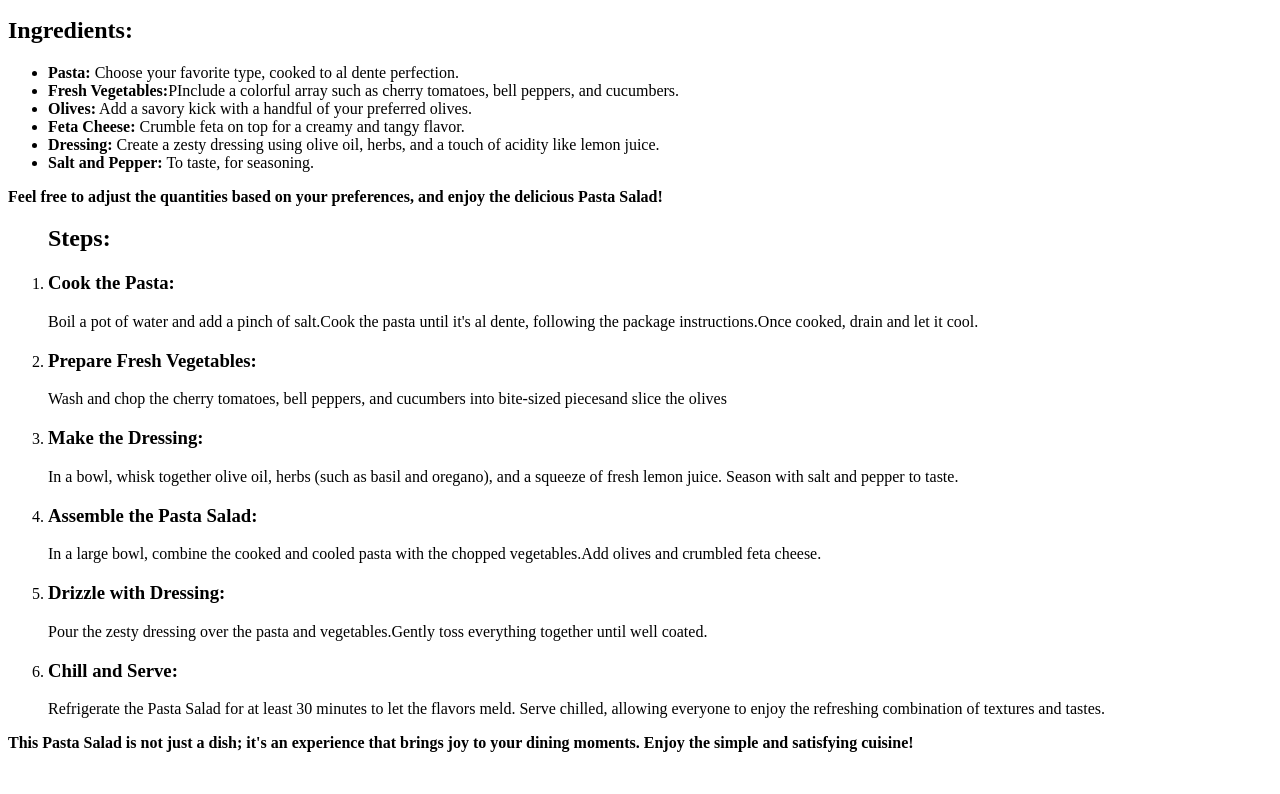
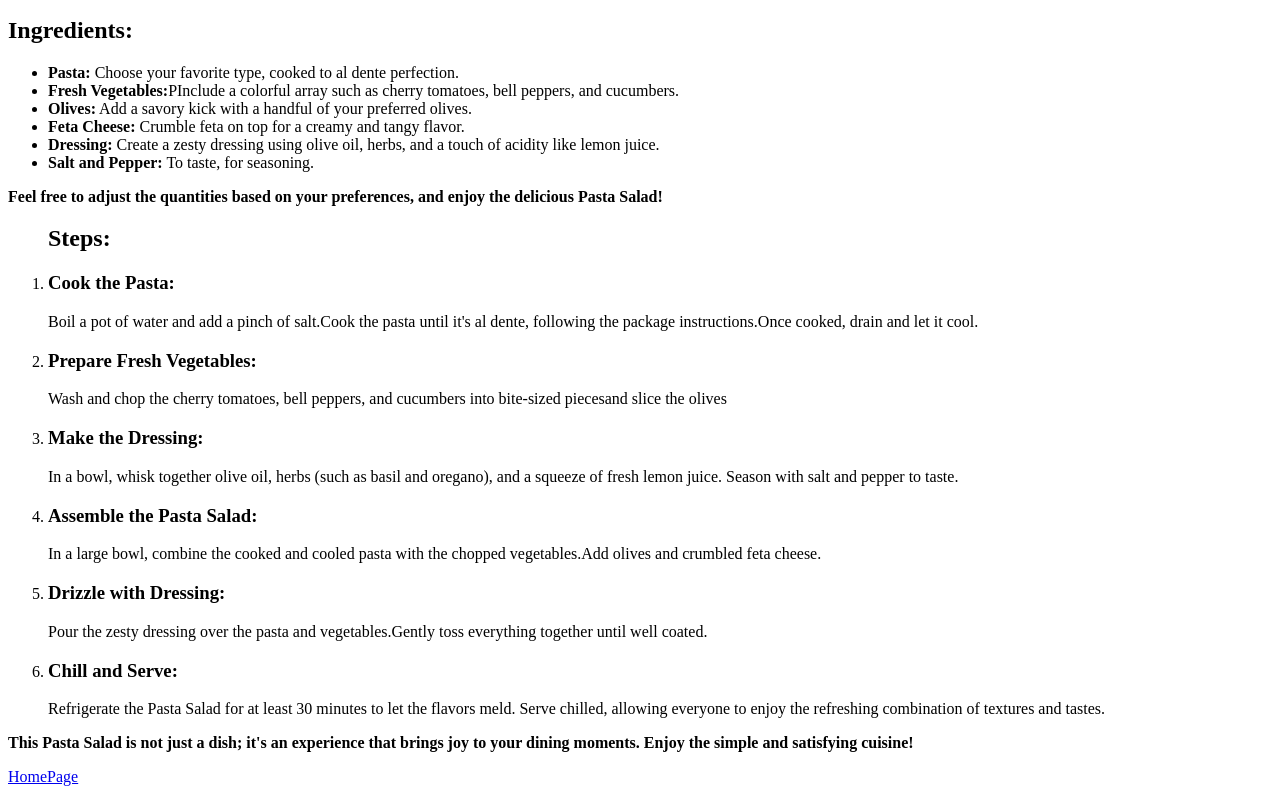
Before and after one commit to HAISESASAK-I/odin-recipe, a plain HTML site: page recipes/pasta-salad.html in a window 1280 px wide. Shown: the part 794-1588 px from the top of the page. Before the commit the page ends 1562 px from the top, so only its background shows below. Drawn offline with Linux system fonts and the light colour scheme.

Commit message:
Add the link to home page

```diff
--- a/recipes/pasta-salad.html
+++ b/recipes/pasta-salad.html
@@ -49,6 +49,7 @@
 
     </ol>
 <p><strong>This Pasta Salad is not just a dish; it's an experience that brings joy to your dining moments. Enjoy the simple and satisfying cuisine!</strong></p>
+<a href="../index.html" rel="noopener noreferrer">HomePage</a>
 
 
 
```
Also changed, not shown: index.html (+1 -0 lines), recipes/chicken-bhuna.html (+1 -1 lines), recipes/chicken-stir-fry.html (+1 -1 lines).
